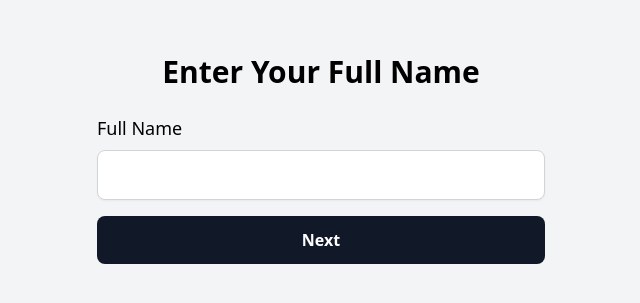
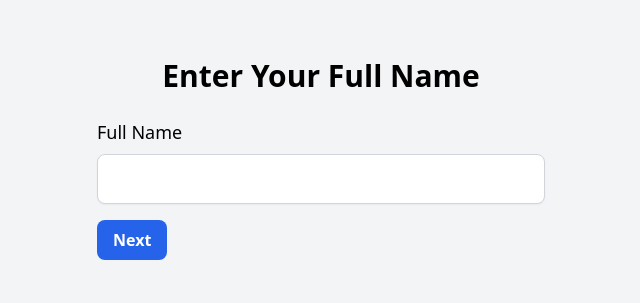
Before and after one commit to erinbedri/buena-tenant-form, a React (Create React App) app: page /name-info in a window 1280 px wide. Shown: the part 241-544 px from the top of the page, without its empty margins (319-959 px from the left). Built offline with nearby package versions, Linux system fonts and the light colour scheme.

Commit message:
Use Button component in TenantNamePAge

```diff
--- /dev/null
+++ b/src/components/index.tsx
@@ -0,0 +1,3 @@
+import Button from "./Button";
+
+export { Button };
--- a/src/pages/TenantNamePage.tsx
+++ b/src/pages/TenantNamePage.tsx
@@ -1,5 +1,7 @@
 import React, { useState } from "react";
 import { useNavigate } from "react-router-dom";
+
+import { Button } from "../components";
 
 const TenantNamePage: React.FC = () => {
     const [fullName, setFullName] = useState("");
@@ -31,12 +33,7 @@ const TenantNamePage: React.FC = () => {
                         className="w-full p-3 border border-gray-300 rounded-lg shadow-sm focus:outline-none focus:ring-2 focus:ring-gray-500"
                     />
                 </div>
-                <button
-                    type="submit"
-                    className="w-full py-3 bg-gray-900 text-white font-semibold rounded-lg hover:bg-gray-700 focus:outline-none transition duration-300 focus:ring-2 focus:ring-gray-500"
-                >
-                    Next
-                </button>
+                <Button type="submit">Next</Button>
             </form>
         </div>
     );
```
